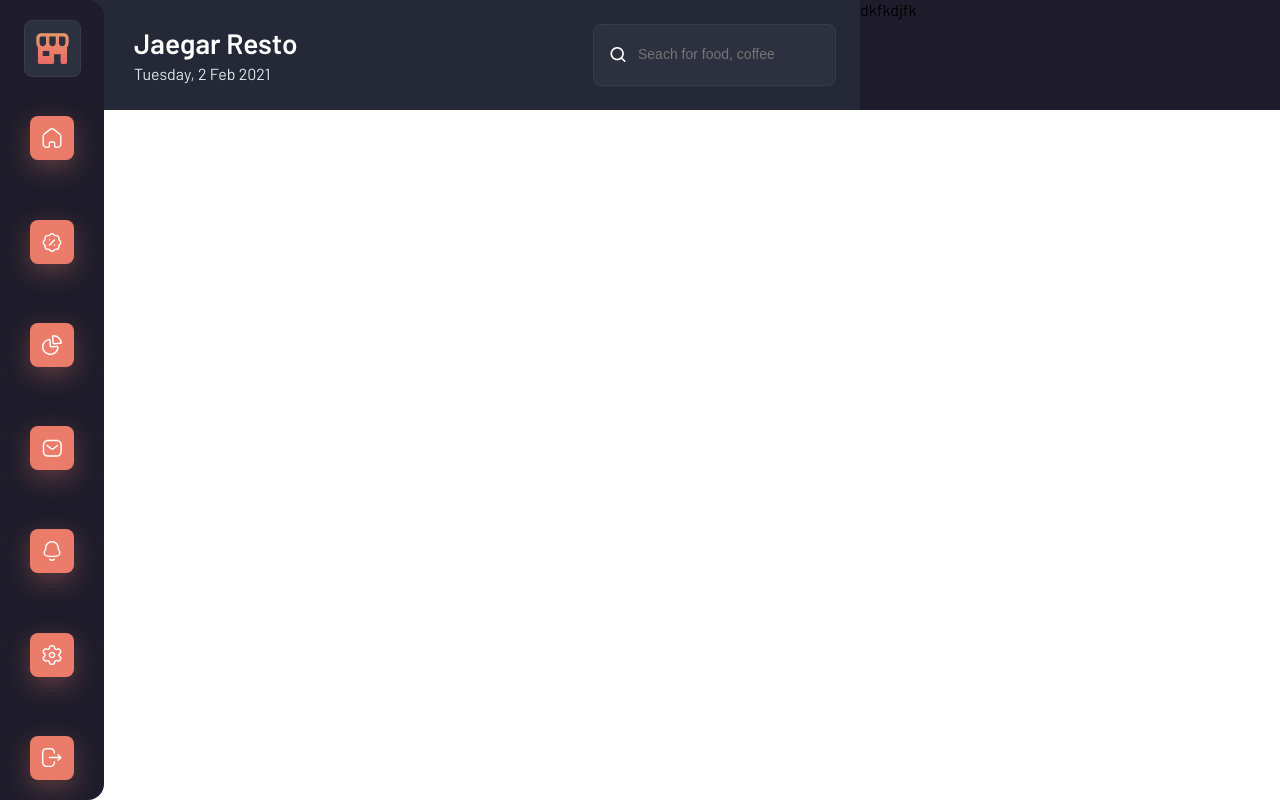
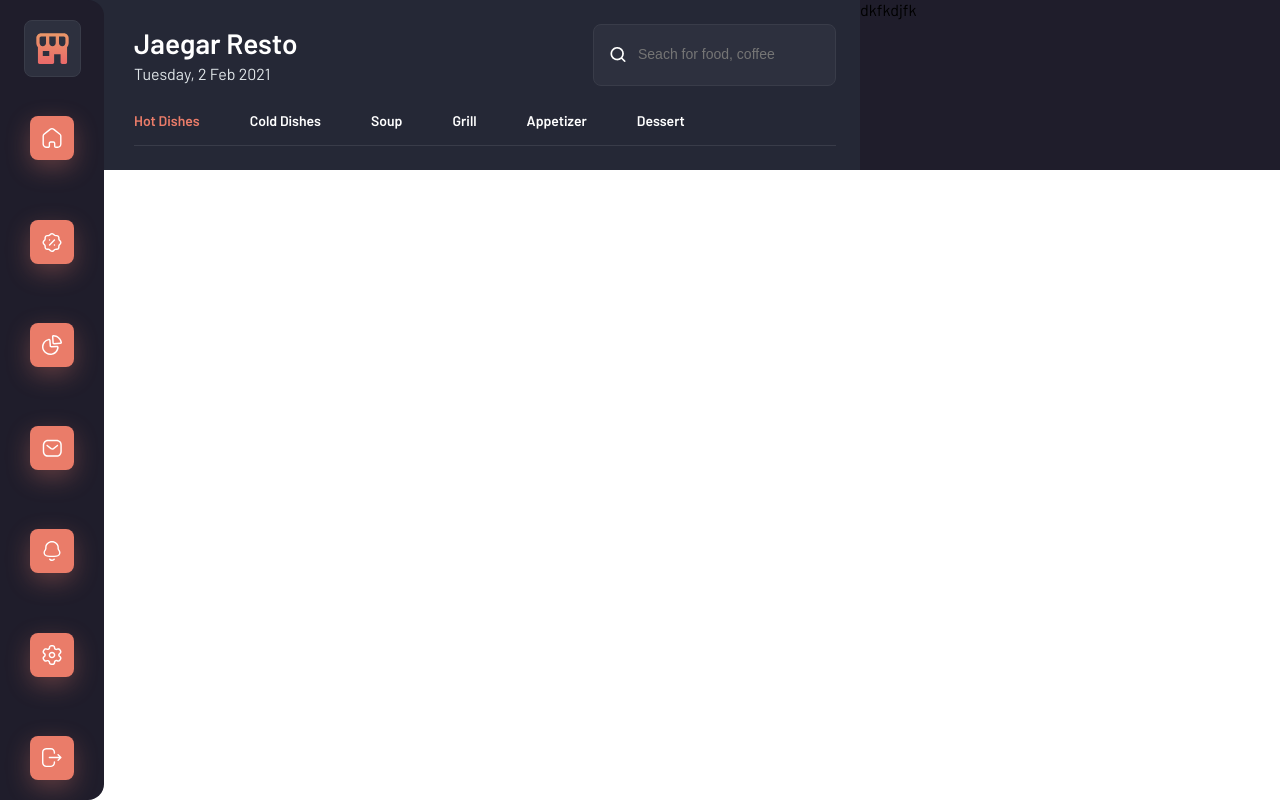
Before and after one commit to JAHONGIR95/Food_project, a React (Create React App) app: page / in a window 1280 px wide. Built offline with nearby package versions, Linux system fonts and the light colour scheme.

Commit message:
navbar part of the project is finished

```diff
--- a/src/Components/Extras/extra.scss
+++ b/src/Components/Extras/extra.scss
@@ -23,3 +23,7 @@
 
     }
 }
+
+.select{
+
+}
--- a/src/Containers/Navbar/Navbar.js
+++ b/src/Containers/Navbar/Navbar.js
@@ -0,0 +1,16 @@
+import './Navbar.scss';
+
+const Navbar = () => {
+    return (
+        <div className="navbar">
+            <a href="javascript:void(0)" className="navbar-links">Hot Dishes</a>
+            <a href="javascript:void(0)" className="navbar-links">Cold Dishes</a>
+            <a href="javascript:void(0)" className="navbar-links">Soup</a>
+            <a href="javascript:void(0)" className="navbar-links">Grill</a>
+            <a href="javascript:void(0)" className="navbar-links">Appetizer</a>
+            <a href="javascript:void(0)" className="navbar-links">Dessert</a>
+        </div>
+    )
+}
+
+export default Navbar;
--- a/src/Containers/Navbar/Navbar.scss
+++ b/src/Containers/Navbar/Navbar.scss
@@ -0,0 +1,27 @@
+.navbar{
+    margin-bottom: 24px;
+    margin-left: 24px;
+    margin-right: 24px;
+    border-bottom: 1px solid #393C49;
+
+    .navbar-links{
+        font-style: normal;
+        font-weight: 600;
+        font-size: 14px;
+        line-height: 140%;
+        color: #FFFFFF;
+        text-decoration: none;
+        margin-right: 50px;
+        display: inline-block;
+        transition: all ease .3s;
+        margin-bottom: 15px;
+
+        &:first-child{
+            color: #EA7C69;
+        }
+
+        &:hover{
+            color: #EA7C69;
+        }
+    }
+}
--- a/src/Pages/Homepage.js
+++ b/src/Pages/Homepage.js
@@ -1,4 +1,5 @@
 import Header from '../Containers/Header/Header';
+import Navbar from '../Containers/Navbar/Navbar';
 import './Pages.scss';
 
 const Homepage = () => {
@@ -6,6 +7,7 @@ const Homepage = () => {
         <div className="homepage">
             <div className="homepage-main">
                 <Header headerName="Jaegar Resto" headerDate="Tuesday, 2 Feb 2021"/>
+                <Navbar/>
             </div>
             <div className="homepage-right">
                 dkfkdjfk
```
Also changed, not shown: src/Components/Extras/Select.js (added, +16 -0 lines).
